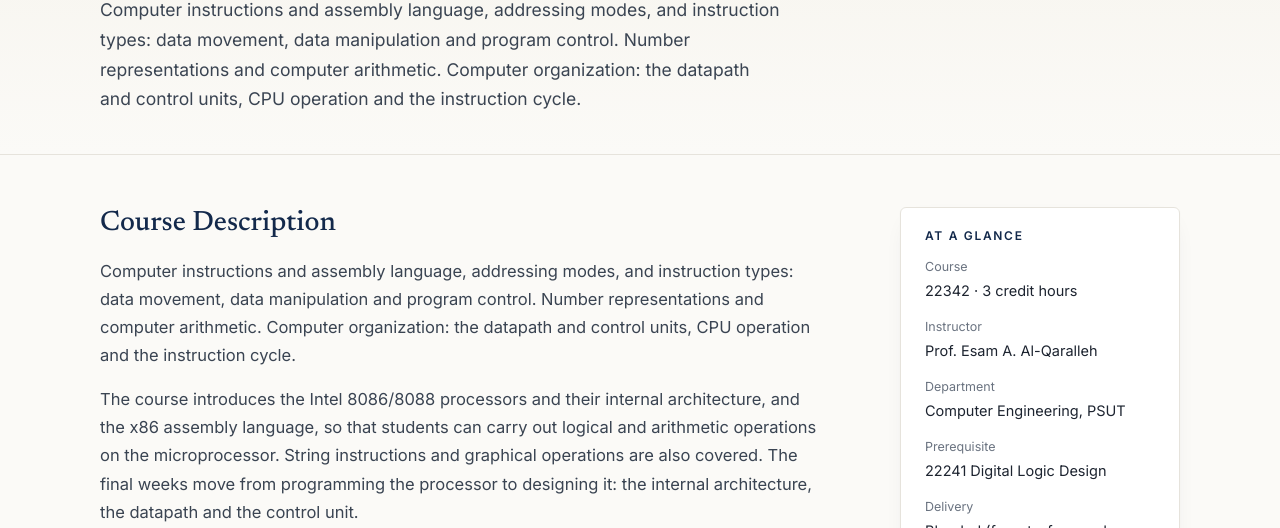
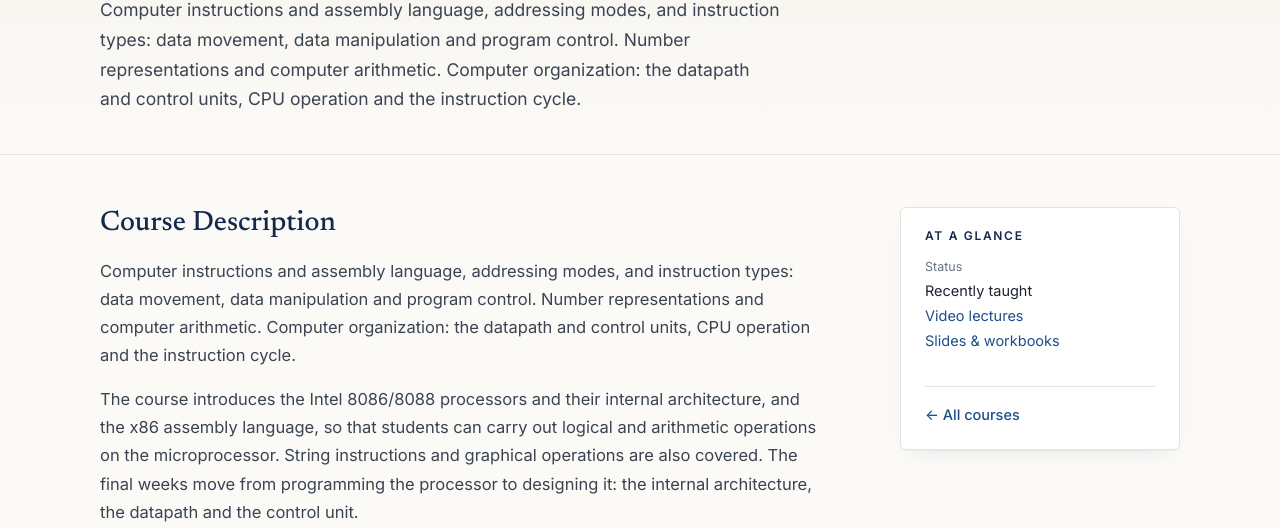
Before and after one commit to Qaralleh-Esam/EsamQaralleh, a plain HTML site: page computer-organization-it.html in a window 1280 px wide. Shown: the part 272-800 px from the top of the page. Drawn offline with Linux system fonts and the light colour scheme.

Commit message:
Update computer-organization-it.html

```diff
--- a/computer-organization-it.html
+++ b/computer-organization-it.html
@@ -210,7 +210,7 @@
     </div>
     <aside class="aside">
       <h4>At a glance</h4>
-      <dl><dt>Course</dt><dd>22342 · 3 credit hours</dd><dt>Instructor</dt><dd>Prof. Esam A. Al-Qaralleh</dd><dt>Department</dt><dd>Computer Engineering, PSUT</dd><dt>Prerequisite</dt><dd>22241 Digital Logic Design</dd><dt>Delivery</dt><dd>Blended (face-to-face and asynchronous)</dd><dt>Audience</dt><dd>Computer Science and Software Engineering undergraduates</dd><dt>Status</dt><dd>Recently taught</dd></dl>
+      <dl><dt>Status</dt><dd>Recently taught</dd></dl>
       <p><a href="#lectures">Video lectures</a><br><a href="#materials">Slides &amp; workbooks</a></p>
       <a class="back" href="courses.html">&larr; All courses</a>
     </aside>
```
